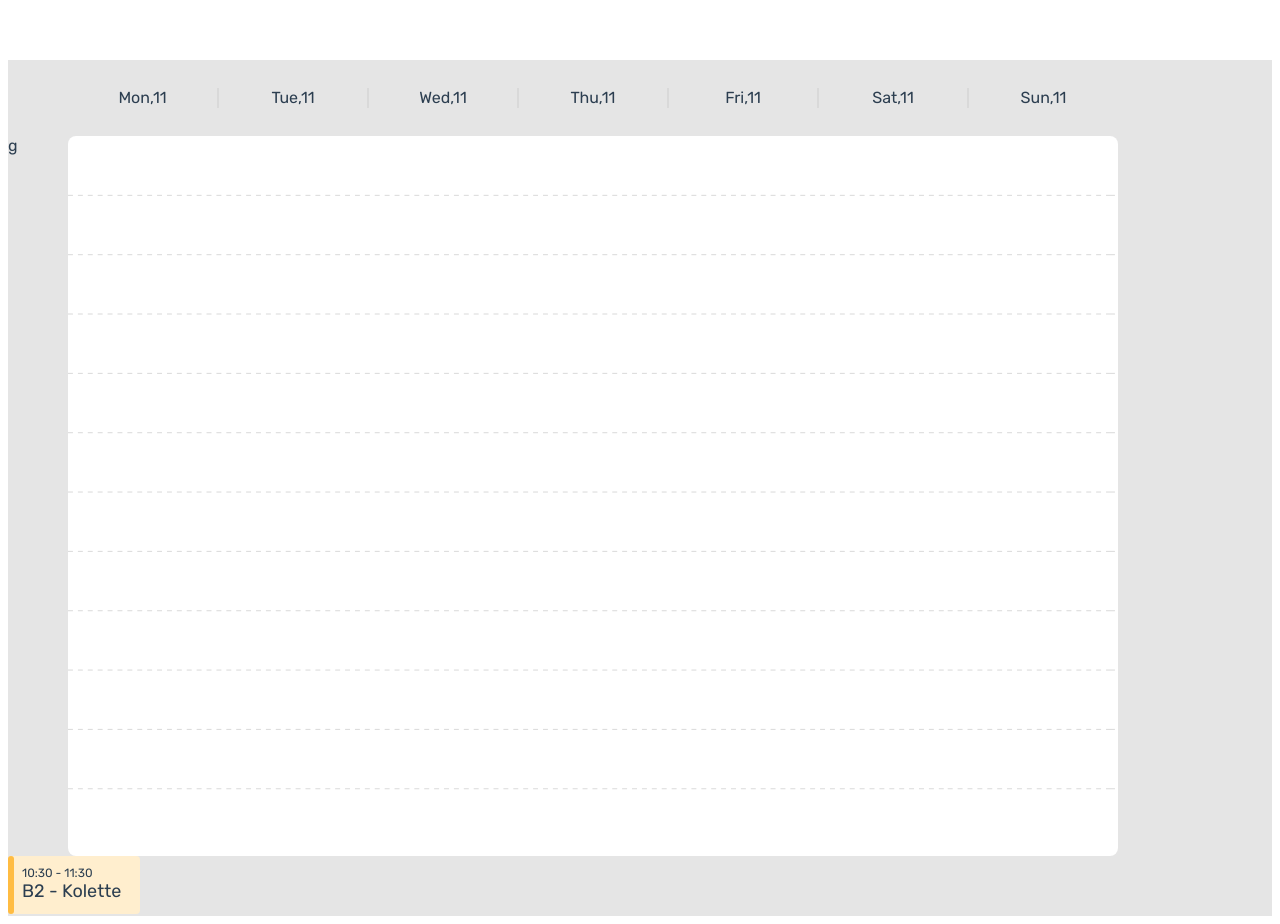
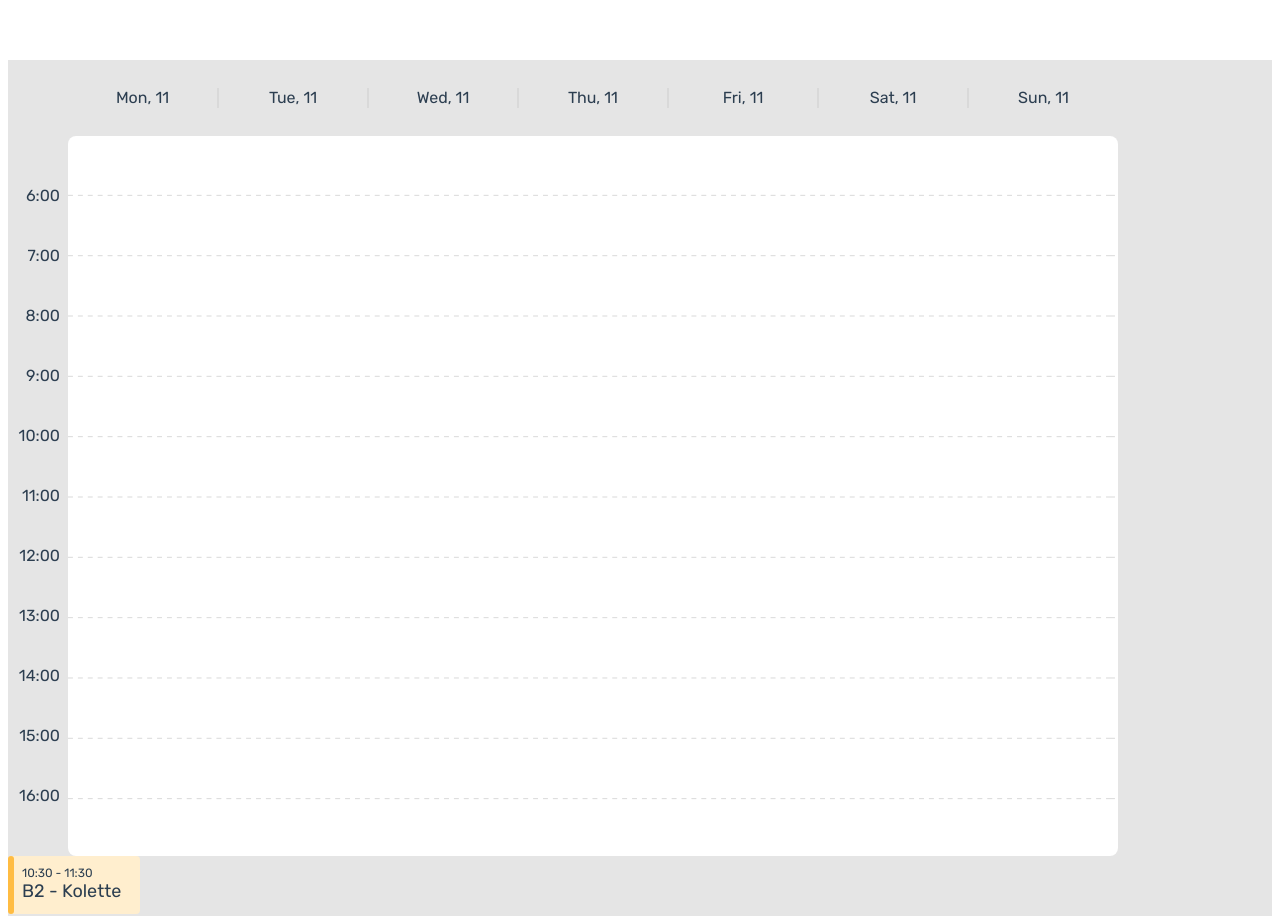
Before and after one commit to lewiczkijm/drag-and-drop-timetable, a Vue app: page / in a window 1280 px wide. Built offline with nearby package versions, Linux system fonts and the light colour scheme.

Commit message:
hours in basic view

```diff
--- a/src/components/Calendar.vue
+++ b/src/components/Calendar.vue
@@ -2,10 +2,12 @@
     <div class="container">
     <div class="days">
 
-        <div v-for="day in days" :key="day" class="day">{{day}},11</div>
+        <div v-for="day in days" :key="day" class="day">{{day}}, 11</div>
 
     </div>
-    <div class="hours">g</div>
+    <div class="hours">
+        <div class="hour" :key="hour" v-for="hour in time" >{{hour}}</div>
+    </div>
     <div class="area"><div></div></div>
     </div>
 </template>
@@ -13,9 +15,14 @@
 <script>
     export default {
         name: "Calendar",
-        data:()=>({
-            days:["Mon","Tue","Wed","Thu","Fri","Sat","Sun"]
-        })
+        data:function(){
+            let time = [];
+            for (let i = 6;i < 17;i ++) time.push(`${i}:00`);
+            return {
+                days:["Mon","Tue","Wed","Thu","Fri","Sat","Sun"],
+                time:time
+            }
+        }
     }
 </script>
 
@@ -45,9 +52,15 @@
 
 .hours{
     display: grid;
-    grid-template-rows: repeat(24, 30px);
+    grid-template-rows: repeat(12, 60px);
     grid-row-start: 2;
     grid-row-end: 26;
+    grid-gap: 0;
+}
+.hour{
+    padding-top: 3.1em;
+    padding-right: 8px;
+    text-align: right;
 }
 .area{
     display: grid;
```
Also changed, not shown: public/cover.svg.
